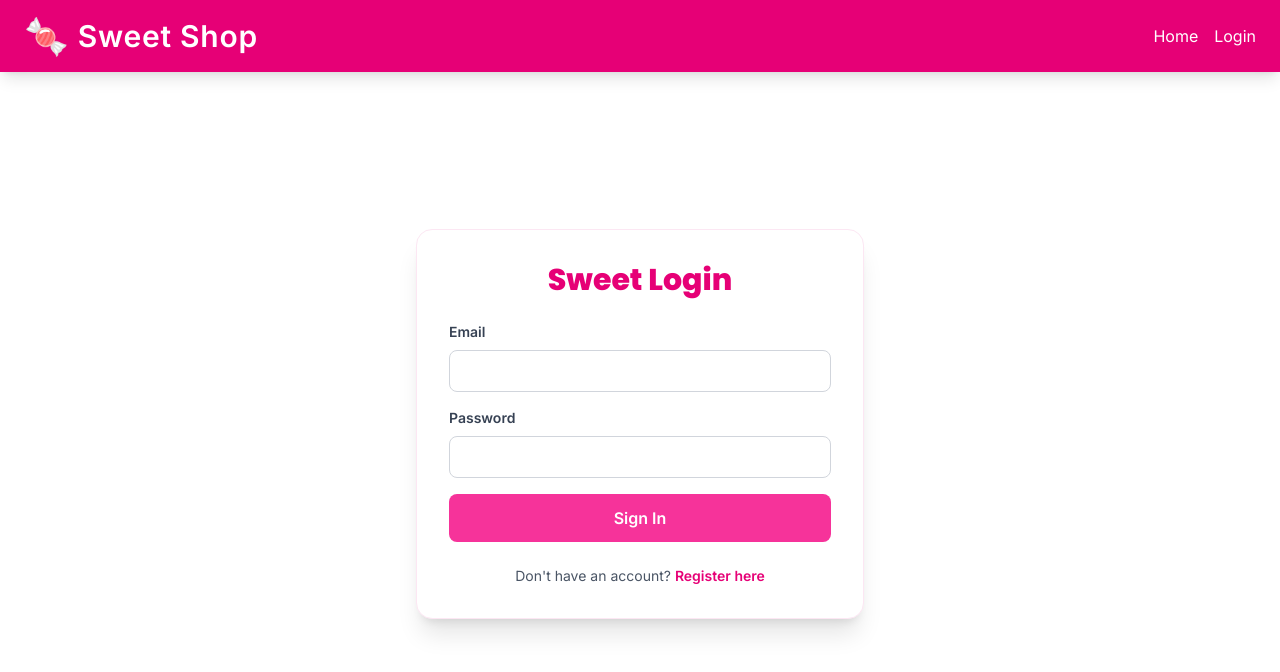
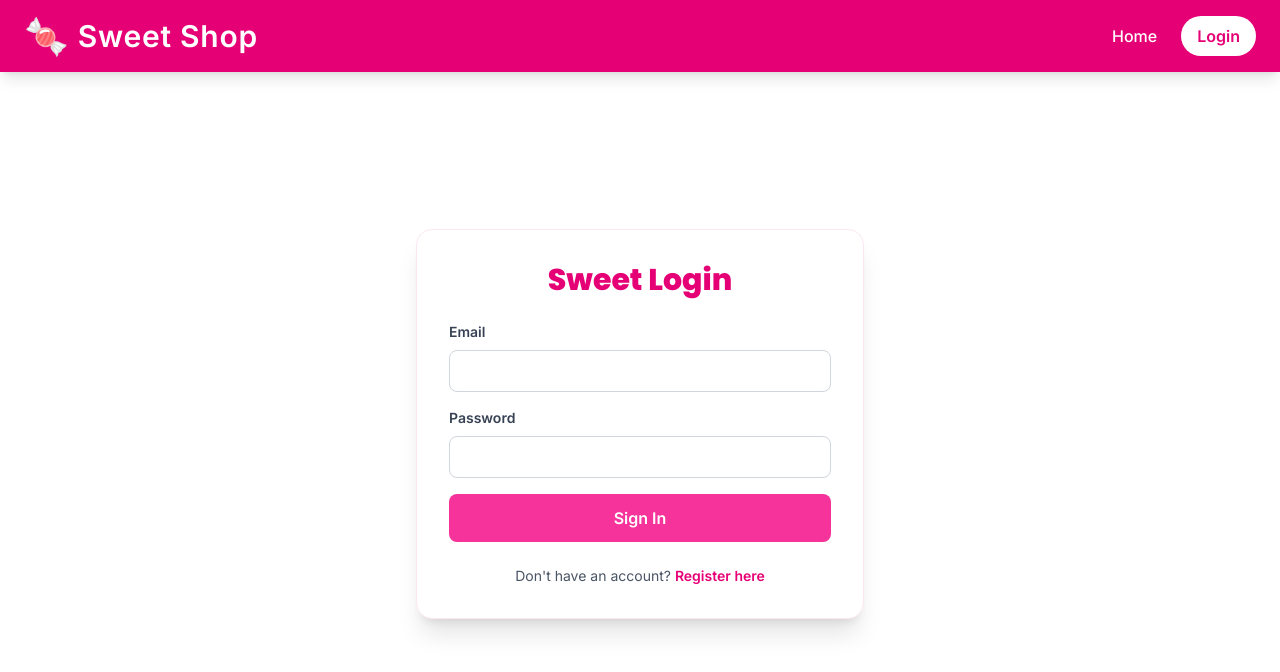
Before and after one commit to ArashadDodhiya/Sweet-Shop, a Next.js app: page /login in a window 1280 px wide. Shown: the top 672 px of the page. Built offline with nearby package versions, Linux system fonts and the light colour scheme.

Commit message:
feat: Implemented logout functionality and dynamic navbar auth state

```diff
--- /dev/null
+++ b/app/api/auth/logout/route.js
@@ -0,0 +1,20 @@
+import { NextResponse } from 'next/server';
+
+export async function POST() {
+    try {
+        const response = NextResponse.json(
+            { message: 'Logged out successfully' },
+            { status: 200 }
+        );
+
+        // If we were using cookies, we would clear them here.
+        // response.cookies.delete('token');
+
+        return response;
+    } catch (error) {
+        return NextResponse.json(
+            { error: 'Internal Server Error' },
+            { status: 500 }
+        );
+    }
+}
--- a/app/components/Navbar.js
+++ b/app/components/Navbar.js
@@ -1,7 +1,40 @@
 'use client';
 import Link from 'next/link';
+import { useState, useEffect } from 'react';
+import { useRouter } from 'next/navigation';
 
 export default function Navbar() {
+    const [isLoggedIn, setIsLoggedIn] = useState(false);
+    const router = useRouter();
+
+    useEffect(() => {
+        checkLoginStatus();
+        window.addEventListener('auth-change', checkLoginStatus);
+        return () => window.removeEventListener('auth-change', checkLoginStatus);
+    }, []);
+
+    const checkLoginStatus = () => {
+        setIsLoggedIn(!!localStorage.getItem('token'));
+    };
+
+    const handleLogout = async () => {
+        try {
+            // Call backend logout
+            await fetch('/api/auth/logout', { method: 'POST' });
+
+            // Clear local state
+            localStorage.removeItem('token');
+            localStorage.removeItem('user');
+
+            // Notify other components
+            window.dispatchEvent(new Event('auth-change'));
+
+            router.push('/login');
+        } catch (error) {
+            console.error('Logout failed', error);
+        }
+    };
+
     return (
         <nav className="bg-pink-600 text-white shadow-lg">
             <div className="container mx-auto px-6 py-4 flex justify-between items-center">
@@ -9,10 +42,29 @@ export default function Navbar() {
                     <span className="text-4xl">🍬</span>
                     <span>Sweet Shop</span>
                 </Link>
-                <div className="space-x-4">
-                    <Link href="/" className="hover:text-pink-200 transition">Home</Link>
-                    {/* We'll add dynamic links later based on auth status */}
-                    <Link href="/login" className="hover:text-pink-200 transition">Login</Link>
+                <div className="space-x-6 flex items-center">
+                    <Link href="/" className="hover:text-pink-200 transition font-medium">Home</Link>
+
+                    {isLoggedIn ? (
+                        <>
+                            {JSON.parse(localStorage.getItem('user') || '{}').role === 'admin' && (
+                                <Link href="/admin" className="hover:text-pink-200 transition font-medium">Admin</Link>
+                            )}
+                            <button
+                                onClick={handleLogout}
+                                className="bg-white text-pink-600 px-4 py-2 rounded-full font-bold hover:bg-pink-50 transition"
+                            >
+                                Logout
+                            </button>
+                        </>
+                    ) : (
+                        <Link
+                            href="/login"
+                            className="bg-white text-pink-600 px-4 py-2 rounded-full font-bold hover:bg-pink-50 transition"
+                        >
+                            Login
+                        </Link>
+                    )}
                 </div>
             </div>
         </nav>
--- a/app/login/page.js
+++ b/app/login/page.js
@@ -27,6 +27,9 @@ export default function Login() {
                 // Ideally use httpOnly cookies via server actions or API
                 localStorage.setItem('token', data.token);
                 localStorage.setItem('user', JSON.stringify(data.user));
+
+                // Notify Navbar of auth change
+                window.dispatchEvent(new Event('auth-change'));
 
                 // Simple admin check redirect
                 if (data.user.role === 'admin') {
```
